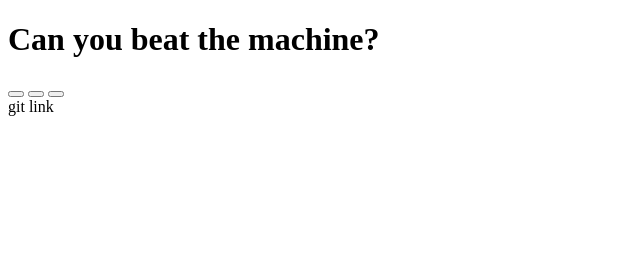
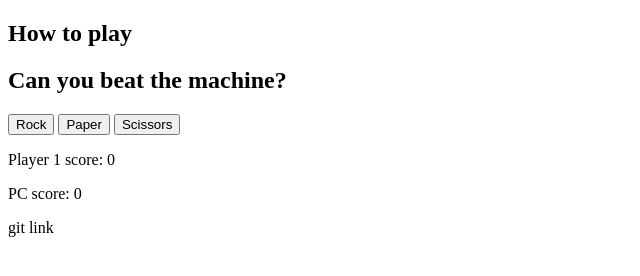
Before and after one commit to StefFrustagli/RockPaperScissorsGame, a plain HTML site: page index.html in a window 1280 px wide. Shown: the whole page, without its empty margins (0-640 px from the left). Drawn offline with Linux system fonts and the light colour scheme.

Commit message:
Add basic html structure for heading and score area

```diff
--- a/index.html
+++ b/index.html
@@ -4,26 +4,42 @@
     <meta charset="UTF-8">
     <meta http-equiv="X-UA-Compatible" content="IE=edge">
     <meta name="viewport" content="width=device-width, initial-scale=1.0">
+
+    <!-- Google Fonts-->
+<link rel="preconnect" href="https://fonts.googleapis.com">
+<link rel="preconnect" href="https://fonts.gstatic.com" crossorigin>
+<link
+    href="https://fonts.googleapis.com/css2?family=Nobile:ital,wght@0,400;0,500;0,700;1,400;1,500;1,700&family=Raleway:ital,wght@0,100;0,200;0,300;0,400;0,500;1,100;1,200;1,300;1,400;1,500&family=Roboto+Mono:ital,wght@0,100;0,200;0,300;0,400;0,500;0,600;0,700;1,100;1,200;1,300;1,400;1,500;1,600;1,700&display=swap"
+    rel="stylesheet">
+
     <link rel="stylesheet" href="assets/css/style.css">
     <title>Rock, Paper, Scissors game</title>
 </head>
 <body>
 
-    <h1>Can you beat the machine?</h1>
+   <div class="header"> <h2>How to play</h2>
+
+    <h2>Can you beat the machine?</h2></div>
 
     <main class="game-area">
         <div class="hands"></div>
         <div class="options-area">
-            <button></button>
-            <button></button>
-            <button></button>
+            <button id="rock">Rock</button>
+            <button id="paper">Paper</button>
+            <button id="scissors">Scissors </button>
         </div>
-        <div class="score-area"></div>
+
+        <div class="score-area">
+            <p class="scores">Player 1 score: <span id="player-one-score">0</span></p>
+            <p class="scores">PC score: <span id="pc-score">0</span> </p>
+        </div>
     </main>
 
 <footer>git link</footer>
 
 <script src="assets/js/script.js"></script>
+<!--Font Awesome-->
+<script src="https://kit.fontawesome.com/c752518e32.js" crossorigin="anonymous"></script>
 
 </body>
 </html>
```
